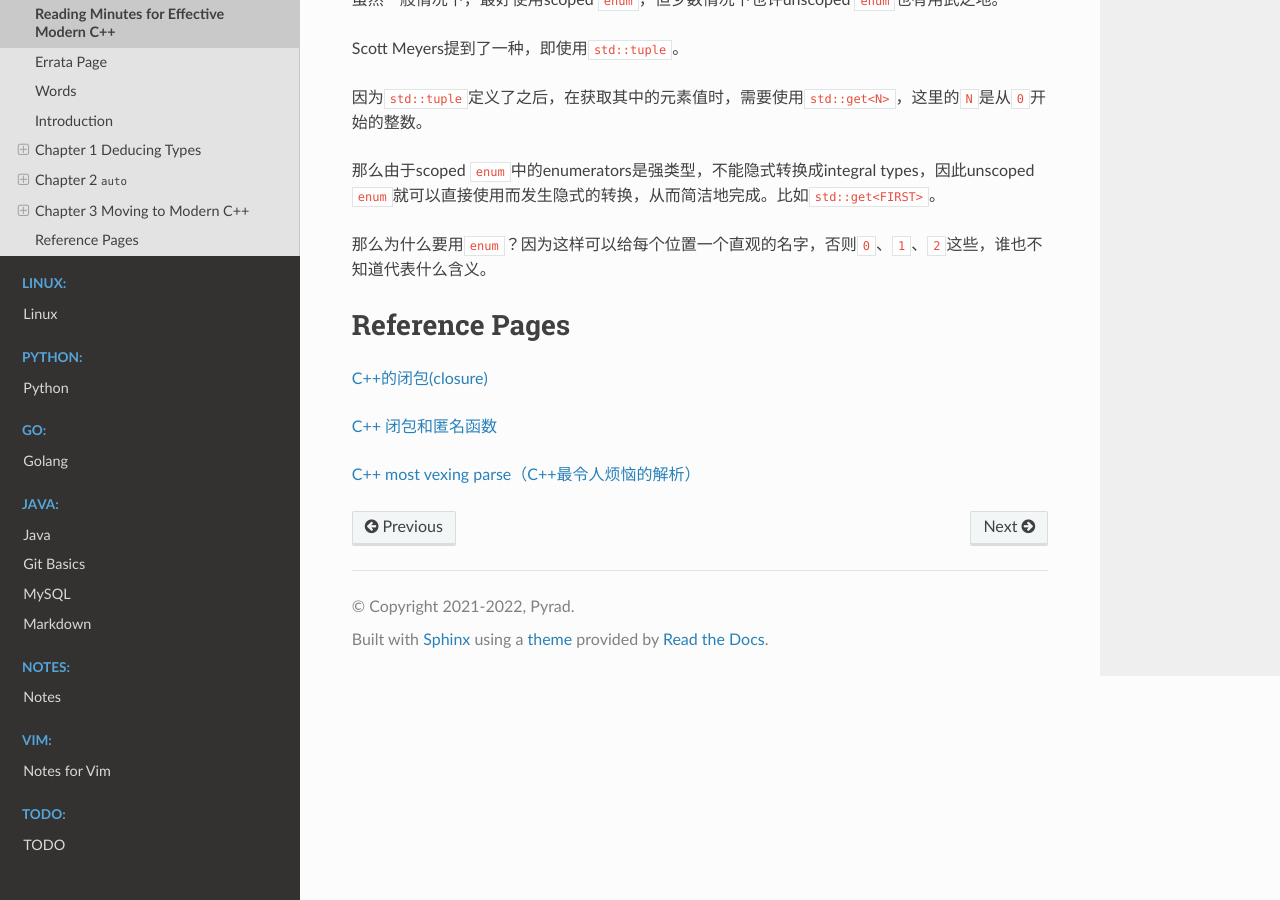
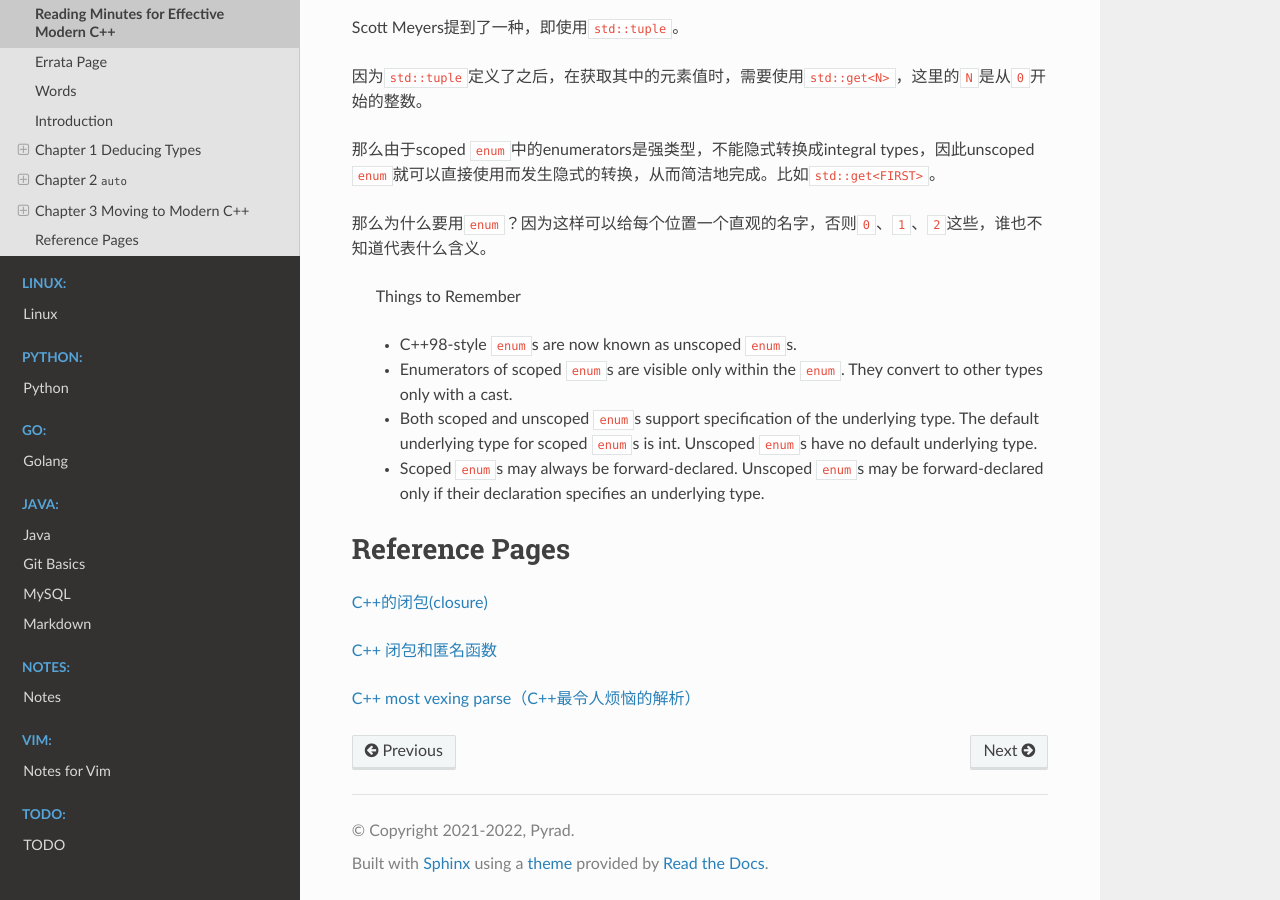
Before and after one commit to Pyrad/pyradnotes, a Sphinx documentation site: the page built from source/CPP/ReadingMinutesEffectiveModernCPP.md, in a window 1280 px wide and 900 px high, scrolled down 41192 px. Built offline with Sphinx 7.4.7 and the Read the Docs theme 2.0.0, drawn with Linux system fonts in a browser that asks for light colours.

Commit message:
Fix format issues & add things to remember

```diff
--- a/source/CPP/ReadingMinutesEffectiveModernCPP.md
+++ b/source/CPP/ReadingMinutesEffectiveModernCPP.md
@@ -1896,7 +1896,7 @@ template metaprogramming = TMP
 
 
 
-## C++11风格的scoped `enum`的优点
+### C++11风格的scoped `enum`的优点
 
 C++11, scoped `enum`
 
@@ -1906,7 +1906,7 @@ C++98, unscoped `enum`
 
 
 
-### 1. C++11风格的`enum class`限定了作用范围
+#### 1. C++11风格的`enum class`限定了作用范围
 
 C++98风格的enumerator的名字属于它所被定义的scope中，这意味着在同一个scope中，不能再有（和enumerator里对应名字）相同的名字，否则会导致重命名问题（namespace pollution）。
 
@@ -1930,7 +1930,7 @@ auto c = Color::white; // also fine (and in accord with Item 5's advice)
 
 
 
-### 2. C++11风格的`enum class`的枚举变量不会隐式转换成integral types
+#### 2. C++11风格的`enum class`的枚举变量不会隐式转换成integral types
 
 C++11风格的`enum class`的枚举变量是强类型的，它们不会隐式地转换成整型（或long等），因此，它们也不会隐式地转换成比如floating的其他类型。
 
@@ -1952,7 +1952,7 @@ if (c < 14.5) {						// compare Color to double (!)
 
 
 
-### 3. C++11风格的`enum class`的可以直接先声明后定义
+#### 3. C++11风格的`enum class`的可以直接先声明后定义
 
 在C++11中，实际上scoped `enum`和unscoped `enum`都可以进行先声明后定义。
 
@@ -1972,7 +1972,7 @@ enum class Status: std::uint32_t; ; // forward declaration, now the underlying t
 
 
 
-## 更适合unscoped `enum`的场景
+### 更适合unscoped `enum`的场景
 
 虽然一般情况下，最好使用scoped `enum`，但少数情况下也许unscoped `enum`也有用武之地。
 
@@ -1986,6 +1986,15 @@ Scott Meyers提到了一种，即使用`std::tuple`。
 
 
 
+> Things to Remember
+>
+> - C++98-style `enum`s are now known as unscoped `enum`s.
+> - Enumerators of scoped `enum`s are visible only within the `enum`. They convert to other types only with a cast.
+> - Both scoped and unscoped `enum`s support specification of the underlying type. The default underlying type for scoped `enum`s is int. Unscoped `enum`s have no default underlying type.
+> - Scoped `enum`s may always be forward-declared. Unscoped `enum`s may be forward-declared only if their declaration specifies an underlying type.
+
+
+
 
 
 
```
